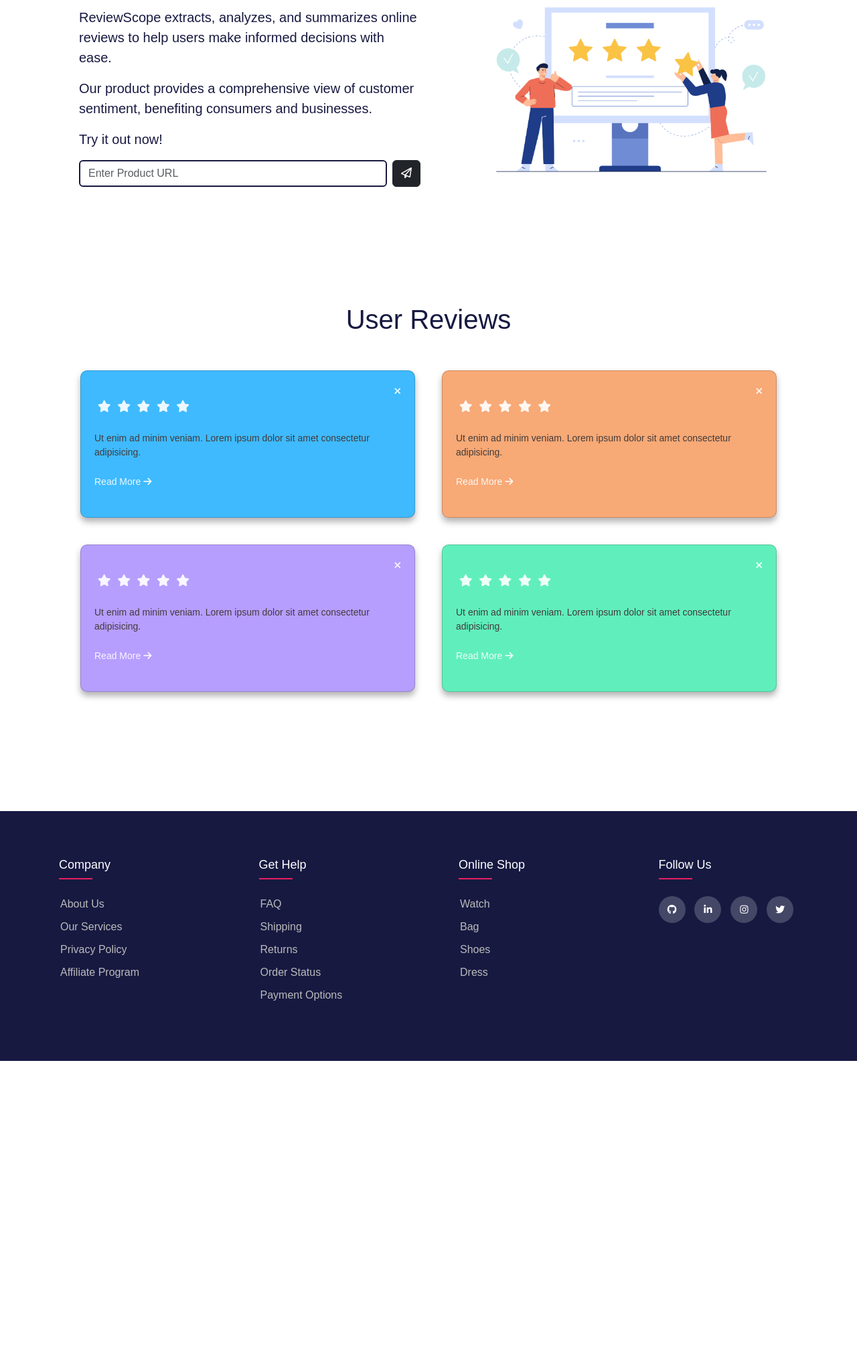
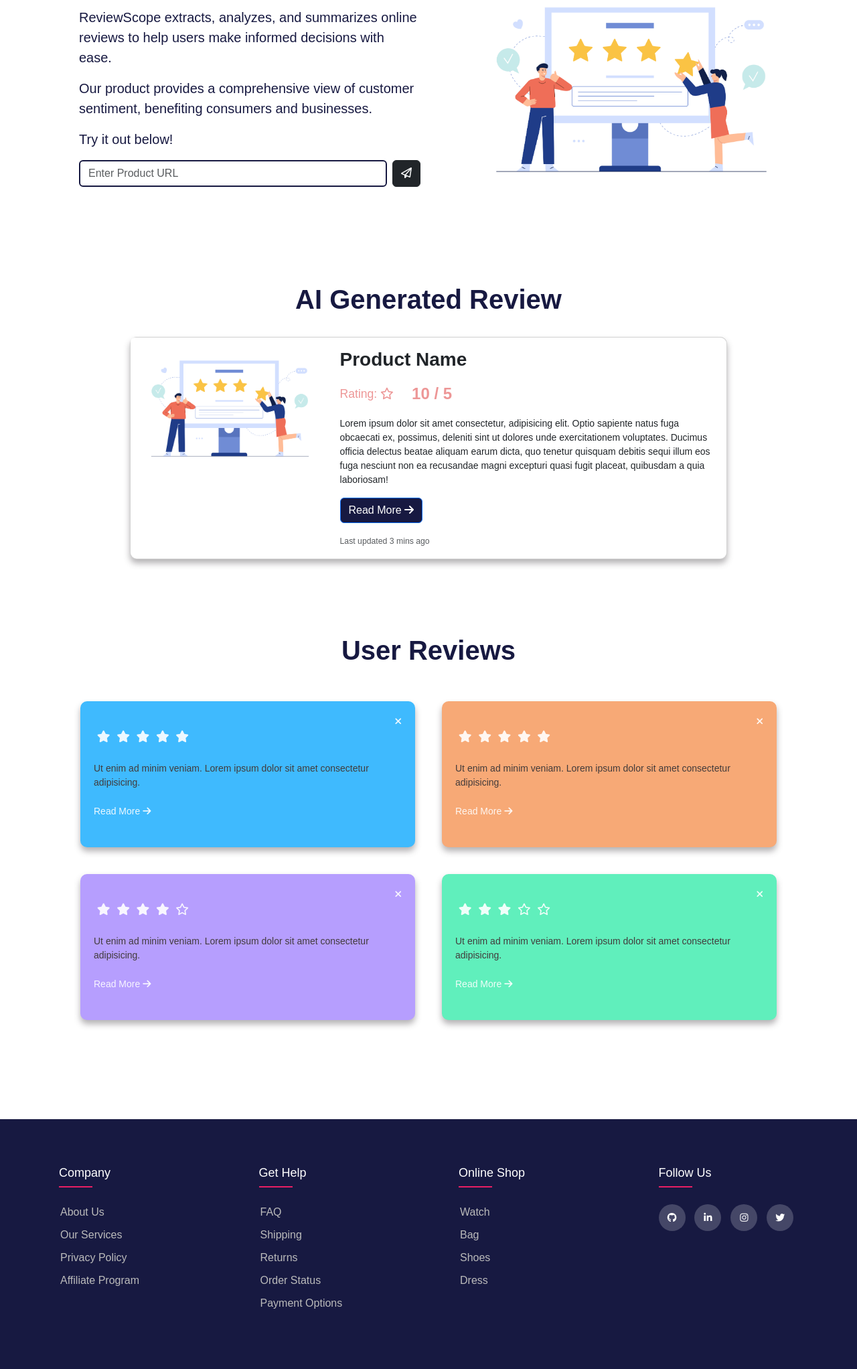
Before and after one commit to Hitstar53/AI-product-reviewer, a Django app: template reviewscope/base/templates/base/home.html in a window 1280 px wide. Shown: the part 259-2303 px from the top of the page at 67% size. Before the commit the page ends 1843 px from the top, so only its background shows below. Run offline with Django 4.2, Linux system fonts and the light colour scheme; the template is opened without the code that fills it: most values are stand-ins (such as "Sample title", 1, 10 or a date in 2020); parts of the project's set-up code (start-up, migrations or seed data) failed here and were passed over; some libraries are stand-ins or nearby versions.

Commit message:
integrated model (amazon)
Signed-off-by: Hatim Sawai <hatimsawai76@gmail.com>

```diff
--- a/reviewscope/base/templates/base/home.html
+++ b/reviewscope/base/templates/base/home.html
@@ -11,6 +11,7 @@
 {% endblock css %}
 
 {% block content %}
+<!-- hero section -->
 <section id="learn" class="p-5">
     <div class="container">
         <div class="row align-items-center justify-content-between">
@@ -23,11 +24,12 @@
                     Our product provides a comprehensive view of customer sentiment, benefiting consumers and businesses.
                 </p>
                 <p class="lead">
-                    Try it out now!
+                    Try it out below!
                 </p>
-                <!-- a simple bootstrap search bar -->
-                <form class="d-flex mt-3">
-                    <input id="search-bar" class="form-control me-2" type="search" placeholder="Enter Product URL" aria-label="Search">
+                <!-- search bar -->
+                <form class="d-flex mt-3" method="POST">
+                    {% csrf_token %}
+                    <input id="search-bar" class="form-control me-2" type="search" placeholder="Enter Product URL" name="query" aria-label="Search">
                     <button class="btn btn-dark text-light" type="submit">
                         <i class="fa-regular fa-paper-plane"></i>
                     </button>
@@ -40,14 +42,61 @@
     </div>
 </section>
 
-<!-- Reviews section -->
+<!-- AI review summary section -->
+{% if avg %}
+<section class="modelreview py-5">
+    <div class="container">
+        <div class="heading">
+            <h1 class="fw-bold">AI Generated Review</h1>
+        </div>
+        <div class="mr-card card mx-auto mb-3" style="max-width:80%;">
+            <div class="row g-0">
+                <div class="col-md-4">
+                    <img src="{% static 'assets/hero.jpg' %}" class="img-fluid rounded-start" alt="...">
+                </div>
+                <div class="col-md-8">
+                    <div class="card-body">
+                        <h3 class="card-title fw-bold">Product Name</h3>
+                        <p class="card-text">
+                            <div class="stars">
+                                <ul>
+                                    <li class="rating">Rating: </li>
+                                    {% for i in iter %}
+                                    {% if i < avg %}
+                                    <li><i class="fa-solid fa-star"></i></li>
+                                    {% else %}
+                                    <li><i class="fa-regular fa-star"></i></li>
+                                    {% endif %}
+                                    {% endfor %}
+                                    <li class="model-rating fw-bold">
+                                        {{ avg }} / 5
+                                    </li>
+                                </ul>
+                            </div>
+                        </p>
+                        <p class="card-text">
+                            Lorem ipsum dolor sit amet consectetur, adipisicing elit. Optio sapiente natus fuga obcaecati ex, possimus, deleniti sint ut dolores unde exercitationem voluptates. Ducimus officia delectus beatae aliquam earum dicta, quo tenetur quisquam debitis sequi illum eos fuga nesciunt non ea recusandae magni excepturi quasi fugit placeat, quibusdam a quia laboriosam!
+                        </p>
+                        <a id="mr-btn" class="btn btn-primary" href="#" role="button">
+                            Read More <i class="fas fa-arrow-right"></i>
+                        </a>
+                        <p class="card-text mt-3"><small class="text-body-secondary">Last updated 3 mins ago</small></p>
+                    </div>
+                </div>
+            </div>
+        </div>
+    </div>
+</section>
+{% endif %}
+
+<!-- User Reviews section -->
 <section class="reviews pt-5">
-    <div class="main-container">
+    <div class="container">
         <div class="heading">
-            <h1>User Reviews</h1>
+            <h1 class="fw-bold">User Reviews</h1>
         </div>
         <div class="cards">
-            <div class="card card1">
+            <div class="review-card card1">
                 <div class="stars">
                     <ul>
                         <li><i class="fa-solid fa-star"></i></li>
@@ -63,9 +112,8 @@
                     <a class="readMore" href="#">Read More <i class="fas fa-arrow-right"></i></a>
                 </p>
             </div>
-
-            <div class="card card2">
-                <div>
+            <div class="review-card card2">
+                <div class="stars">
                     <ul>
                         <li><i class="fa-solid fa-star"></i></li>
                         <li><i class="fa-solid fa-star"></i></li>
@@ -80,15 +128,14 @@
                     <a class="readMore" href="#">Read More <i class="fas fa-arrow-right"></i></a>
                 </p>
             </div>
-
-            <div class="card card3">
-                <div>
+            <div class="review-card card3">
+                <div class="stars">
                     <ul>
                         <li><i class="fa-solid fa-star"></i></li>
                         <li><i class="fa-solid fa-star"></i></li>
                         <li><i class="fa-solid fa-star"></i></li>
                         <li><i class="fa-solid fa-star"></i></li>
-                        <li><i class="fa-solid fa-star"></i></li>
+                        <li><i class="fa-regular fa-star"></i></li>
                     </ul>
                 </div>
                 <p class="close"><i class="fa-solid fa-xmark"></i></p>
@@ -97,15 +144,14 @@
                     <a class="readMore" href="#">Read More <i class="fas fa-arrow-right"></i></a>
                 </p>
             </div>
-
-            <div class="card card4">
-                <div>
+            <div class="review-card card4">
+                <div class="stars">
                     <ul>
                         <li><i class="fa-solid fa-star"></i></li>
                         <li><i class="fa-solid fa-star"></i></li>
                         <li><i class="fa-solid fa-star"></i></li>
-                        <li><i class="fa-solid fa-star"></i></li>
-                        <li><i class="fa-solid fa-star"></i></li>
+                        <li><i class="fa-regular fa-star"></i></li>
+                        <li><i class="fa-regular fa-star"></i></li>
                     </ul>
                 </div>
                 <p class="close"><i class="fa-solid fa-xmark"></i></p>
@@ -117,4 +163,5 @@
         </div>
     </div>
 </section>
+
 {% endblock content %}
--- a/reviewscope/register/templates/authenticate/register.html
+++ b/reviewscope/register/templates/authenticate/register.html
@@ -19,15 +19,15 @@
 				{% csrf_token %}
 				<div class="data">
 					<label>Email</label>
-					<input type="text" required/>
+					<input type="text" name="email" required/>
 				</div>
 				<div class="data">
 					<label>Enter Password</label>
-					<input type="password" required />
+					<input type="password" name="password" required />
 				</div>
 				<div class="data">
 					<label>Confirm Password</label>
-					<input type="password" required />
+					<input type="password" name="password2" required />
 				</div>
 				<button type="submit">
 					<i class="fa-solid fa-arrow-right-to-bracket"></i> Sign Up
--- a/reviewscope/static/css/home.css
+++ b/reviewscope/static/css/home.css
@@ -10,11 +10,7 @@
     margin-top: 8rem;
 }
 
-.main-container {
-    padding: 30px;
-}
-
-.main-container .heading {
+.heading {
     font-size: 2.5rem;
     margin-bottom: 2rem;
     text-align: center;
@@ -26,7 +22,39 @@
     justify-content: space-between;
 }
 
-.card {
+.mr-card {
+    border-radius: 10px;
+    transition: all 0.3s ease-in-out;
+    grid-template-rows: 20px 50px 1fr 50px;
+    box-shadow: 0px 6px 10px rgba(74, 70, 74, 0.414);
+}
+
+.mr-card:hover {
+    transform: scale(1.05);
+    box-shadow: 0px 6px 10px rgba(0, 0, 0, 0.4);
+}
+
+.mr-card .stars {
+    position: relative;
+    text-decoration: none;
+    color: rgba(235, 139, 139, 0.9);
+}
+
+.mr-card .stars ul li:nth-child(1) {
+    margin: auto 0;
+}
+
+#mr-btn {
+    background-color: #171941;
+}
+
+#mr-btn:hover {
+    border: 2px solid #171941;
+    color: #171941;
+    background-color: #fff;
+}
+
+.review-card {
     margin: 20px;
     padding: 20px;
     width: 500px;
@@ -38,30 +66,34 @@
     box-shadow: 0px 6px 10px rgba(74, 70, 74, 0.414);
 }
 
-.card:hover {
+.review-card:hover {
     transform: scale(1.01);
     box-shadow: 0px 6px 10px rgba(0, 0, 0, 0.4);
 }
 
 .readMore,
 .close,
-.card div {
+.review-card div {
     cursor: pointer;
     position: relative;
     text-decoration: none;
     color: rgba(255, 255, 255, 0.9);
 }
 
-.card div ul {
+.stars ul {
     display: flex;
     padding: 0;
-
     list-style: none;
 }
 
-.card div ul li {
-    margin: 0 0.3rem;
+.stars ul li {
+    margin: auto 0.3rem;
     font-size: 1.1rem;
+}
+
+.mr-card .stars ul li:last-child {
+    margin-left: 1.4rem;
+    font-size: 1.5rem;
 }
 
 .desc {
@@ -92,7 +124,7 @@
     justify-self: end;
 }
 
-.card div {
+.review-card div {
     grid-row: 2/3;
     font-size: 30px;
 }
```
Also changed, not shown: reviewscope/base/views.py (+22 -2 lines), reviewscope/register/views.py (+6 -6 lines).
